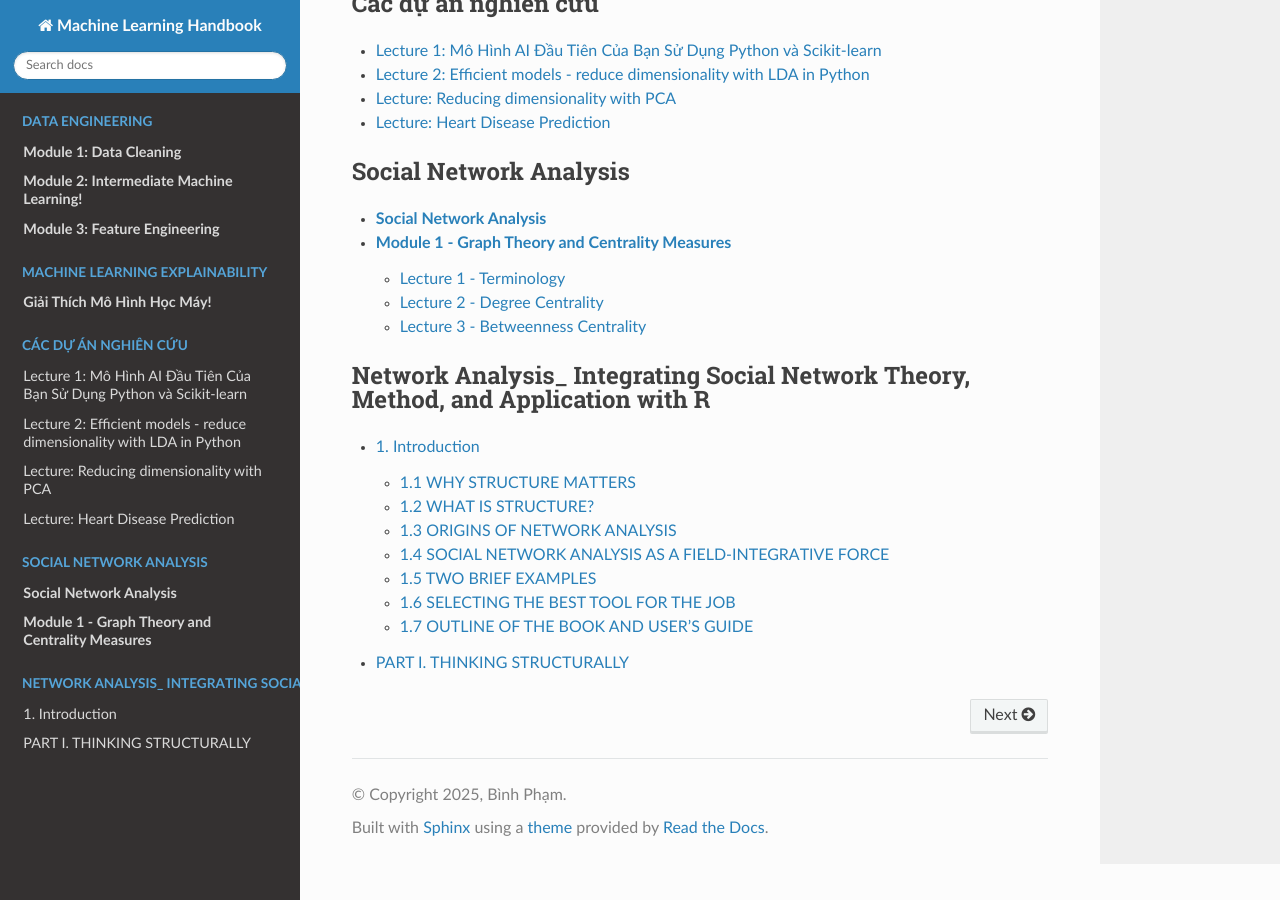
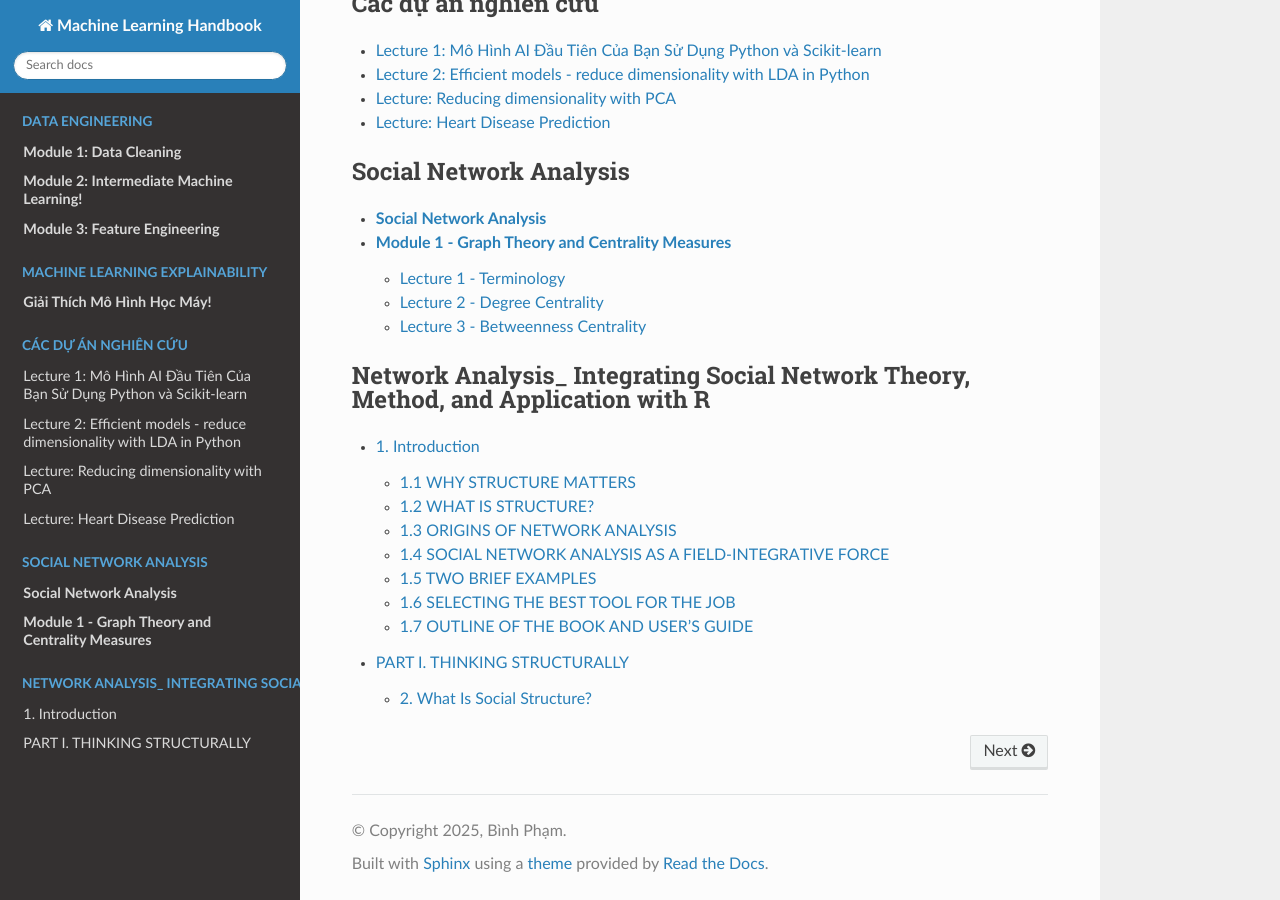
Before and after one commit to phambinh0826/ML1, a Sphinx documentation site: the page built from docs/source/index.rst, in a window 1280 px wide and 900 px high, scrolled down 1953 px. Built offline with Sphinx 7.4.7 and the Read the Docs theme 3.1.0, drawn with Linux system fonts in a browser that asks for light colours; pages that are not in the unit, such as notebooks, are missing from menus.

Commit message:
Update index.rst

```diff
--- a/docs/source/Structural Analysis in the Social Sciences/PART I. THINKING STRUCTURALLY/index.rst
+++ b/docs/source/Structural Analysis in the Social Sciences/PART I. THINKING STRUCTURALLY/index.rst
@@ -11,6 +11,6 @@ We then cover in more detail how network analysis formalizes the
 conceptualization, data collection, and visualization of relational data.
 
 .. toctree::
-   :maxdepth: 1
+   :maxdepth: 2
 
-   .ipynb
+   2. What Is Social Structure/2. What Is Social Structure.ipynb
```
